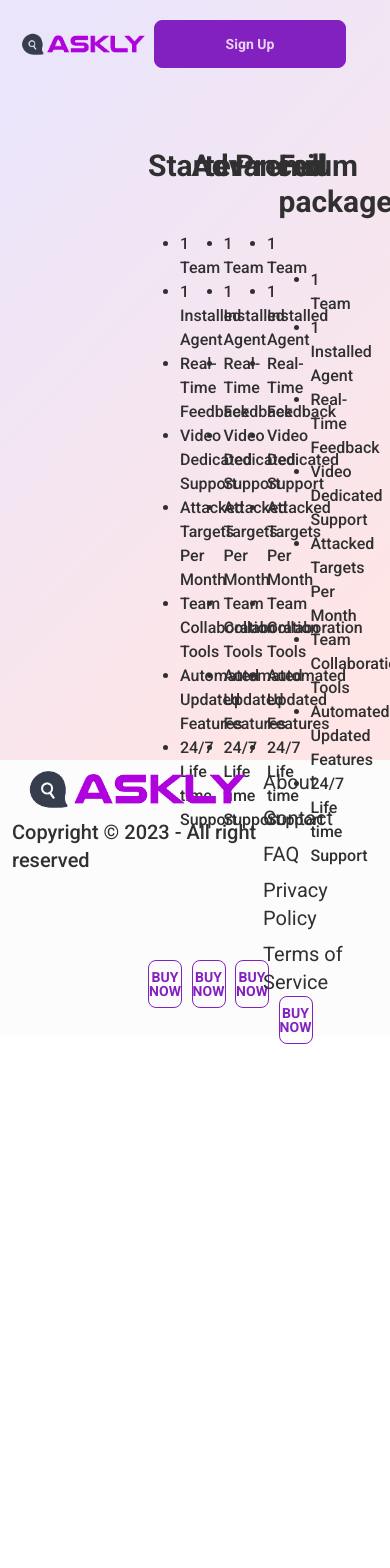
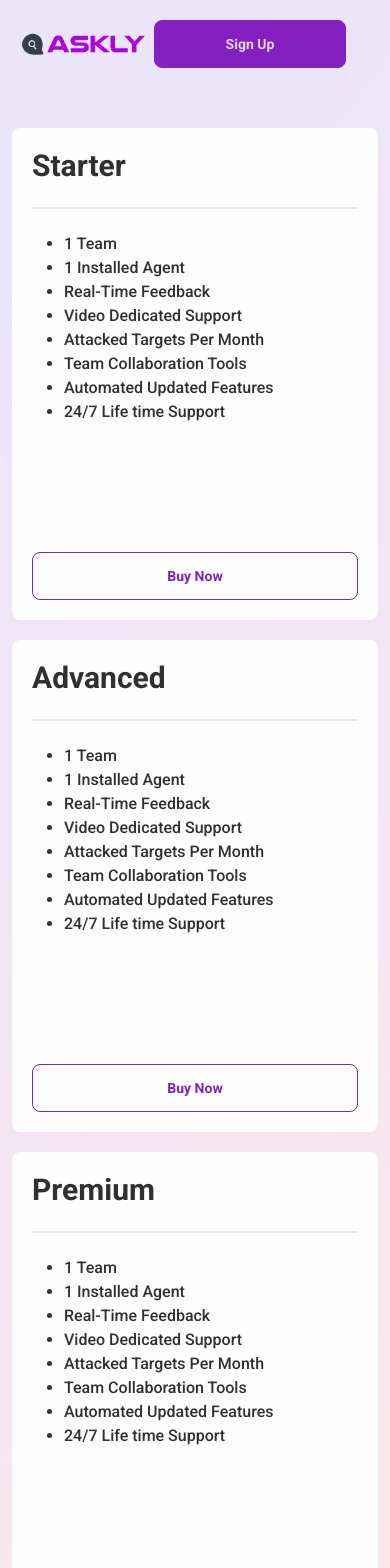
Before and after one commit to rakibul-wdp/askly, a Next.js app: page /pricing in a window 390 px wide. Shown: the top 1568 px of the page. Before the commit the page ends 1064 px from the top, so only its background shows below. Built offline with nearby package versions, Linux system fonts and the light colour scheme.

Commit message:
responsive done pricing page

```diff
--- /dev/null
+++ b/components/common/SecondaryButton.js
@@ -0,0 +1,9 @@
+import React from 'react'
+
+const SecondaryButton = ({ children }) => {
+  return (
+    <button className='btn btn-primary btn-outline w-full normal-case -py-10'>{children}</button>
+  )
+}
+
+export default SecondaryButton;
--- a/components/pricing/PricingCard.js
+++ b/components/pricing/PricingCard.js
@@ -1,30 +1,31 @@
+import React from 'react';
 import { pricing } from '@/mockData/pricing';
-import React from 'react'
 import Navbar from '../common/Navbar';
+import SecondaryButton from '../common/SecondaryButton';
 
 const PricingCard = () => {
   return (
-    <section className='h-[90vh]' style={{
+    <section className='xl:h-[90vh] px-3 sm:px-5 md:px-8 lg:px-14 xl:px-20 2xl:px-24' style={{
       background: `linear-gradient(134.56deg, rgba(155, 126, 234, 0.2) 10.8%, rgba(255, 127, 127, 0.2) 88.78%)`,
     }}>
       <Navbar />
-      <div className='pt-32 grid grid-cols-4 gap-10 px-32'>
+      <div className='pt-32 pb-20 grid grid-cols-1 sm:grid-cols-2 lg:grid-cols-3 xl:grid-cols-4 gap-5 md:gap-10 max-w-screen-2xl mx-auto'>
         {
           pricing.map((price) => (
-            <div className='p-5 rounded-lg' style={{
+            <div className={`${price.id === 4 && "border border-primary"} p-5 rounded-lg`} style={{
               background: `linear-gradient(0deg, #FDFDFD, #FDFDFD),
-            linear-gradient(0deg, rgba(253, 253, 253, 0.2), rgba(253, 253, 253, 0.2));
+            linear-gradient(0deg, rgba(253, 253, 253, 0.3), rgba(253, 253, 253, 0.3))
             `}} key={price.id}>
               <h2 className='text-3xl font-bold'>{price.pricingName}</h2>
               <div className="divider"></div>
-              <ul className="list-disc list-outside ml-8">
+              <ul className="list-disc list-outside ml-8 mb-32">
                 {
                   price.description.map((item) => (
                     <li className='font-medium' key={item.id}>{item.listItem}</li>
                   ))
                 }
               </ul>
-              <button className='btn btn-outline btn-primary mt-32 w-full'>Buy Now</button>
+              {price.id === 4 ? <button className='btn btn-primary normal-case w-full'>Buy Now</button> : <SecondaryButton>Buy Now</SecondaryButton>}
             </div>
           ))
         }
```
